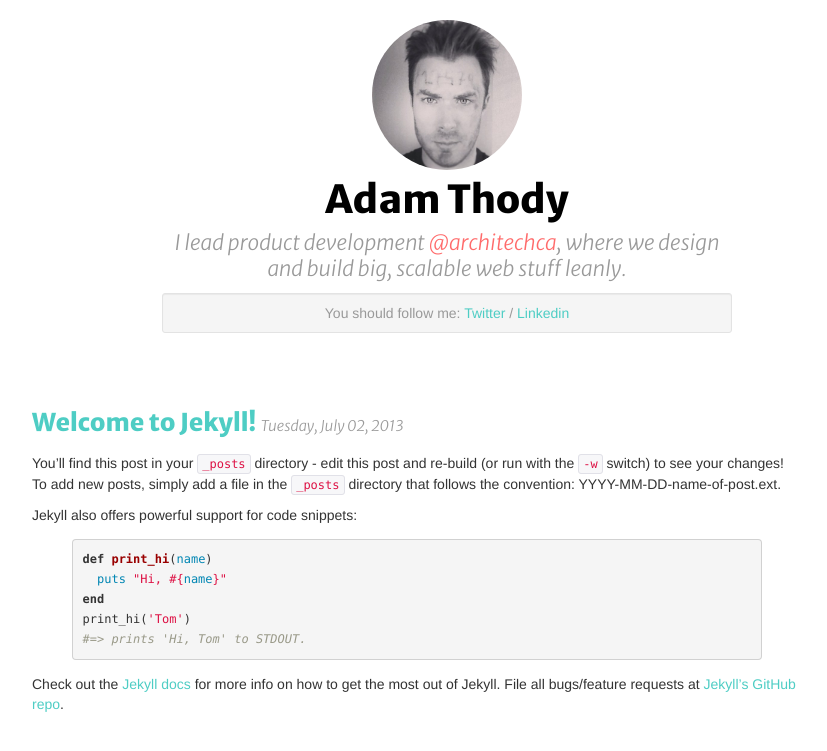
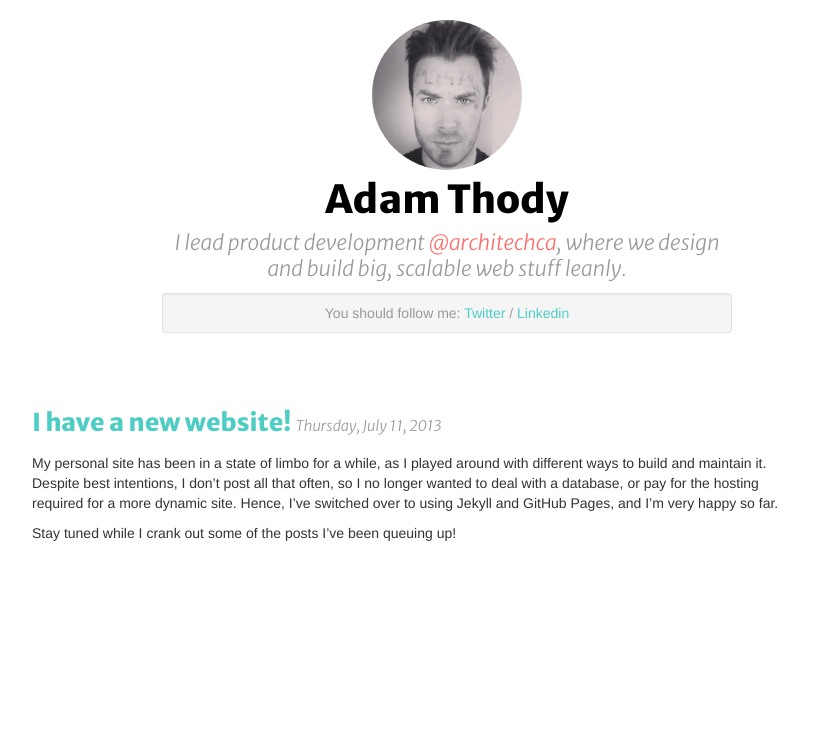
Before and after one commit to thody/thody.github.io, a Jekyll site: the page built from _posts/2013-07-11-I-have-a-new-website.markdown, in a window 1280 px wide. Shown: the top 751 px of the page, without its empty margins (223-1050 px from the left). Built offline with Jekyll 4.4.1, drawn with Linux system fonts in a browser that asks for light colours.

Commit message:
Really add first post.

```diff
--- a/_posts/2013-07-11-I-have-a-new-website.markdown
+++ b/_posts/2013-07-11-I-have-a-new-website.markdown
@@ -1,24 +1,13 @@
 ---
 layout: post
-title:  "Welcome to Jekyll!"
-date:   2013-07-02 16:30:23
-categories: jekyll update
+title:  "I have a new website!"
+date:   2013-07-11 20:00:00
+categories: announcements
 ---
 
-You'll find this post in your `_posts` directory - edit this post and re-build (or run with the `-w` switch) to see your changes!
-To add new posts, simply add a file in the `_posts` directory that follows the convention: YYYY-MM-DD-name-of-post.ext.
+My personal site has been in a state of limbo for a while, as I played around with different ways
+to build and maintain it. Despite best intentions, I don't post all that often, so I no longer
+wanted to deal with a database, or pay for the hosting required for a more dynamic site. Hence,
+I've switched over to using Jekyll and GitHub Pages, and I'm very happy so far.
 
-Jekyll also offers powerful support for code snippets:
-
-{% highlight ruby %}
-def print_hi(name)
-  puts "Hi, #{name}"
-end
-print_hi('Tom')
-#=> prints 'Hi, Tom' to STDOUT.
-{% endhighlight %}
-
-Check out the [Jekyll docs][jekyll] for more info on how to get the most out of Jekyll. File all bugs/feature requests at [Jekyll's GitHub repo][jekyll-gh].
-
-[jekyll-gh]: https://github.com/mojombo/jekyll
-[jekyll]:    http://jekyllrb.com
+Stay tuned while I crank out some of the posts I've been queuing up!
```
